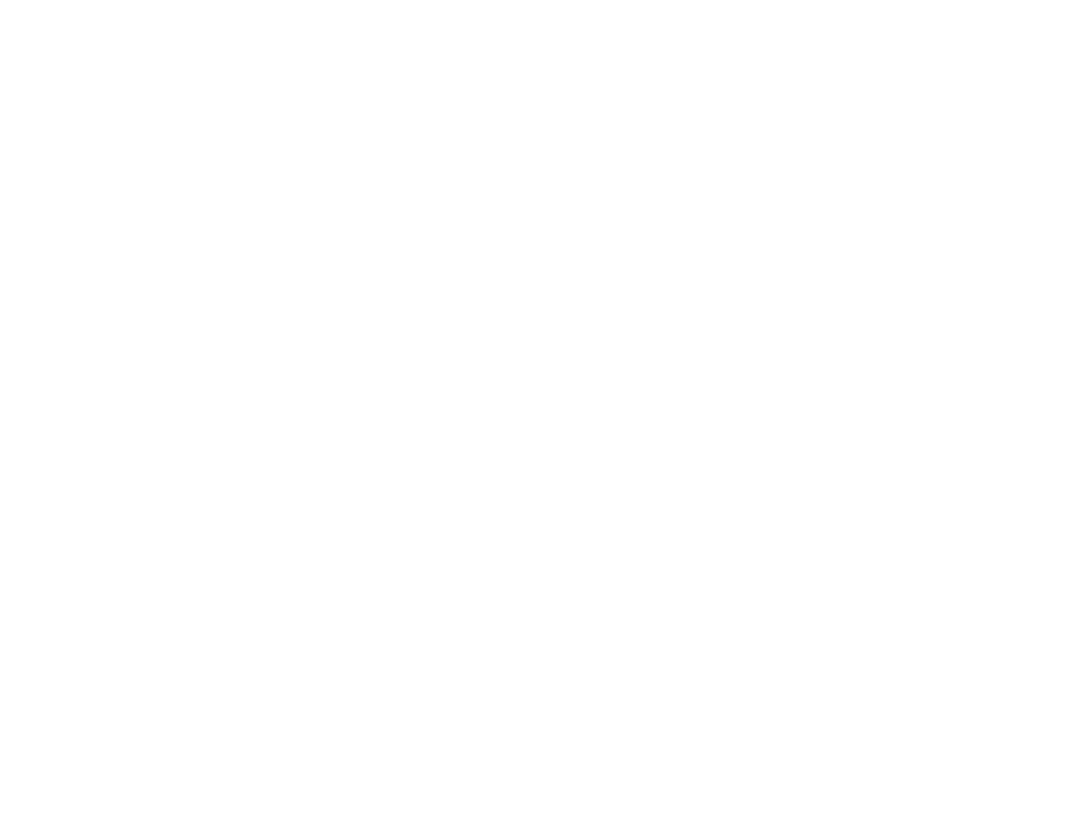
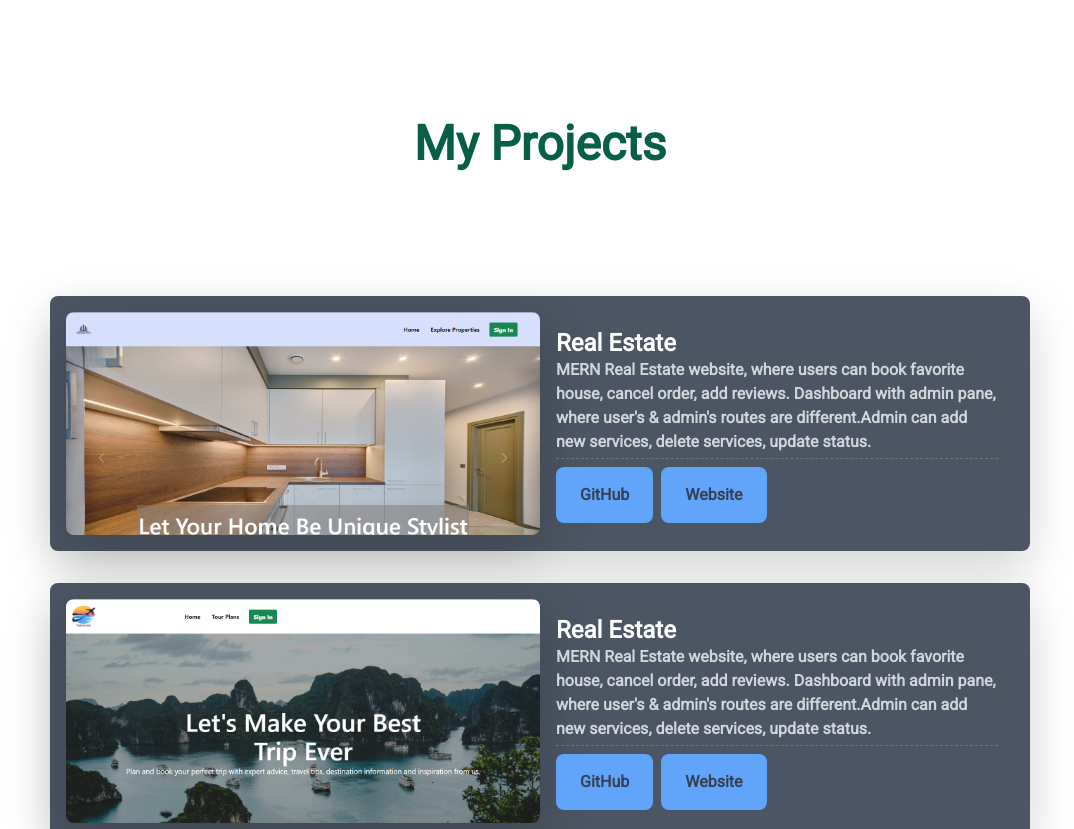
Before and after one commit to tawsifhye/tawsif-portfolio, a React (Create React App) app: page / in a window 1280 px wide. Shown: the part 1960-2789 px from the top of the page, without its empty margins (100-1174 px from the left). Before the commit the page ends 1656 px from the top, so only its background shows below. Built offline with nearby package versions, Linux system fonts and the light colour scheme.

Commit message:
Navbar added with bootstrap

```diff
--- a/public/index.html
+++ b/public/index.html
@@ -9,6 +9,10 @@
   <meta name="description" content="Web site created using create-react-app" />
   <link rel="apple-touch-icon" href="%PUBLIC_URL%/logo192.png" />
 
+  <!-- bootstrap CDN -->
+  <link href="https://cdn.jsdelivr.net/npm/bootstrap@5.1.3/dist/css/bootstrap.min.css" rel="stylesheet"
+    integrity="sha384-1BmE4kWBq78iYhFldvKuhfTAU6auU8tT94WrHftjDbrCEXSU1oBoqyl2QvZ6jIW3" crossorigin="anonymous">
+  <!-- bootstrap CDN -->
   <!-- taildwind CDN -->
   <link href="https://unpkg.com/tailwindcss@^2/dist/tailwind.min.css" rel="stylesheet">
   <!-- taildwind CDN -->
@@ -52,6 +56,11 @@
       To begin the development, run `npm start` or `yarn start`.
       To create a production bundle, use `npm run build` or `yarn build`.
     -->
+  <!-- bootstrap script -->
+  <script src="https://cdn.jsdelivr.net/npm/bootstrap@5.1.3/dist/js/bootstrap.bundle.min.js"
+    integrity="sha384-ka7Sk0Gln4gmtz2MlQnikT1wXgYsOg+OMhuP+IlRH9sENBO0LRn5q+8nbTov4+1p" crossorigin="anonymous">
+  </script>
+  <!-- bootstrap script -->
 </body>
 
 </html>
--- a/src/App.js
+++ b/src/App.js
@@ -1,11 +1,12 @@
 import './App.css';
 import Home from './Components/Home/Home';
+import Navbar from './Components/Navbar/Navbar';
 
 function App() {
   return (
     <>
+      <Navbar></Navbar>
       <Home></Home>
-
     </>
   );
 }
--- a/src/Components/ComponentGlobal.css
+++ b/src/Components/ComponentGlobal.css
@@ -10,3 +10,12 @@
 .banner-container .banner-image {
     background-color: #30213F;
 }
+
+.navbar {
+    background-color: #e3f2fd;
+}
+
+.nav-link:hover {
+    border-bottom: 2px solid #A5B4FC;
+    transition: ease-in;
+}
--- a/src/Components/Home/Home.js
+++ b/src/Components/Home/Home.js
@@ -1,6 +1,7 @@
 import React from 'react';
 import AboutMe from '../AboutMe/AboutMe';
 import Banner from '../Banner/Banner';
+import MyProjects from '../MyProjects/MyProjects';
 
 const Home = () => {
     return (
@@ -8,6 +9,7 @@
             <div>
                 <Banner></Banner>
                 <AboutMe></AboutMe>
+                <MyProjects></MyProjects>
             </div>
         </>
     );
--- /dev/null
+++ b/src/Components/MyProjects/MyProjects.js
@@ -0,0 +1,83 @@
+import React from 'react';
+import project1_preview from "../../images/project1.png"
+import project2_preview from "../../images/project2.png"
+
+const MyProjects = () => {
+    return (
+        <>
+            <div id="about" className="mt-28">
+                <h1 className=" text-5xl text-center text-green-800 font-bold">My Projects</h1>
+                <div className="container mt-28">
+                    {/* *******************project1************** */}
+                    <div className="flex flex-row flex-wrap p-3">
+                        <div className="mx-auto w-4/5">
+                            <div className="grid md:grid-cols-1 lg:grid-cols-2 rounded-lg shadow-lg bg-gray-600 w-full flex flex-row flex-wrap p-3 antialiased">
+                                <div className="w-auto">
+                                    <img className="rounded-lg shadow-lg antialiased" src={project1_preview} alt="" />
+                                </div>
+                                <div class="w-full px-3 flex flex-row flex-wrap">
+                                    <div class="w-full text-gray-700 font-semibold relative pt-3 md:pt-0">
+                                        <div class="text-2xl text-white leading-tight">Real Estate</div>
+                                        <div class="text-normal text-gray-300 hover:text-gray-400">
+                                            <p class="border-b border-dashed border-gray-500 pb-1">
+                                                MERN Real Estate website, where users can book favorite house, cancel order, add reviews. Dashboard with admin pane, where user's & admin's routes are different.Admin can add new services, delete services, update status.
+                                            </p>
+                                        </div>
+                                        <a className="mr-2 " href="https://github.com/tawsifhye/real-estate-client" rel="noreferrer" target="_blank">
+                                            <button class="mt-2 bg-blue-400 p-3 px-4 rounded-lg font-bold hover:bg-green-200">
+                                                GitHub
+                                            </button>
+                                        </a>
+                                        <a href="https://real-estate-fcbd3.web.app/" rel="noreferrer" target="_blank">
+                                            <button class="mt-2 bg-blue-400 p-3 px-4 rounded-lg font-bold hover:bg-green-200">
+                                                Website
+                                            </button>
+                                        </a>
+                                    </div>
+
+                                </div>
+                            </div>
+                        </div>
+                    </div>
+                    {/* *******************project1************** */}
+
+                    {/* *******************project2************** */}
+                    <div className=" flex flex-row flex-wrap p-3 ">
+                        <div className="mx-auto w-4/5">
+                            <div className="grid md:grid-cols-1 lg:grid-cols-2 rounded-lg shadow-lg bg-gray-600 w-full flex flex-row flex-wrap p-3 antialiased">
+                                <div className="w-auto">
+                                    <img className="rounded-lg shadow-lg antialiased" src={project2_preview} alt="" />
+                                </div>
+                                <div class="w-full px-3 flex flex-row flex-wrap">
+                                    <div class="w-full text-gray-700 font-semibold relative pt-3 md:pt-0">
+                                        <div class="text-2xl text-white leading-tight">Real Estate</div>
+                                        <div class="text-normal text-gray-300 hover:text-gray-400">
+                                            <p class="border-b border-dashed border-gray-500 pb-1">
+                                                MERN Real Estate website, where users can book favorite house, cancel order, add reviews. Dashboard with admin pane, where user's & admin's routes are different.Admin can add new services, delete services, update status.
+                                            </p>
+                                        </div>
+                                        <a className="mr-2 " href="https://github.com/tawsifhye/real-estate-client" rel="noreferrer" target="_blank">
+                                            <button class="mt-2 bg-blue-400 p-3 px-4 rounded-lg font-bold hover:bg-green-200">
+                                                GitHub
+                                            </button>
+                                        </a>
+                                        <a href="https://real-estate-fcbd3.web.app/" rel="noreferrer" target="_blank">
+                                            <button class="mt-2 bg-blue-400 p-3 px-4 rounded-lg font-bold hover:bg-green-200">
+                                                Website
+                                            </button>
+                                        </a>
+                                    </div>
+
+                                </div>
+                            </div>
+                        </div>
+                    </div>
+                    {/* *******************project2************** */}
+
+                </div>
+            </div>
+        </>
+    );
+};
+
+export default MyProjects;
--- /dev/null
+++ b/src/Components/Navbar/Navbar.js
@@ -0,0 +1,34 @@
+import React from 'react';
+import '../ComponentGlobal.css'
+const Navbar = () => {
+    return (
+        <>
+            <nav class="navbar navbar-expand-lg navbar-light sticky-top">
+                <div class="container-fluid">
+                    <a class="navbar-brand" href="#">Tawsif.Dev</a>
+                    <button class="navbar-toggler" type="button" data-bs-toggle="collapse" data-bs-target="#navbarText" aria-controls="navbarText" aria-expanded="false" aria-label="Toggle navigation">
+                        <span class="navbar-toggler-icon"></span>
+                    </button>
+                    <div class="collapse navbar-collapse" id="navbarText">
+                        <ul class="navbar-nav ms-auto mb-2 mb-lg-0">
+                            <li class="nav-item">
+                                <a class="nav-link" aria-current="page" href="#">Home</a>
+                            </li>
+                            <li class="nav-item">
+                                <a class="nav-link" href="#">About Me</a>
+                            </li>
+                            <li class="nav-item">
+                                <a class="nav-link" href="#">Projects</a>
+                            </li>
+                            <li class="nav-item">
+                                <a href="http://"><button type="button" class="btn btn-success">Resume</button></a>
+                            </li>
+                        </ul>
+                    </div>
+                </div>
+            </nav>
+        </>
+    );
+};
+
+export default Navbar;
```
Also changed, not shown: src/images/project1.png (added), src/images/project2.png (added).
